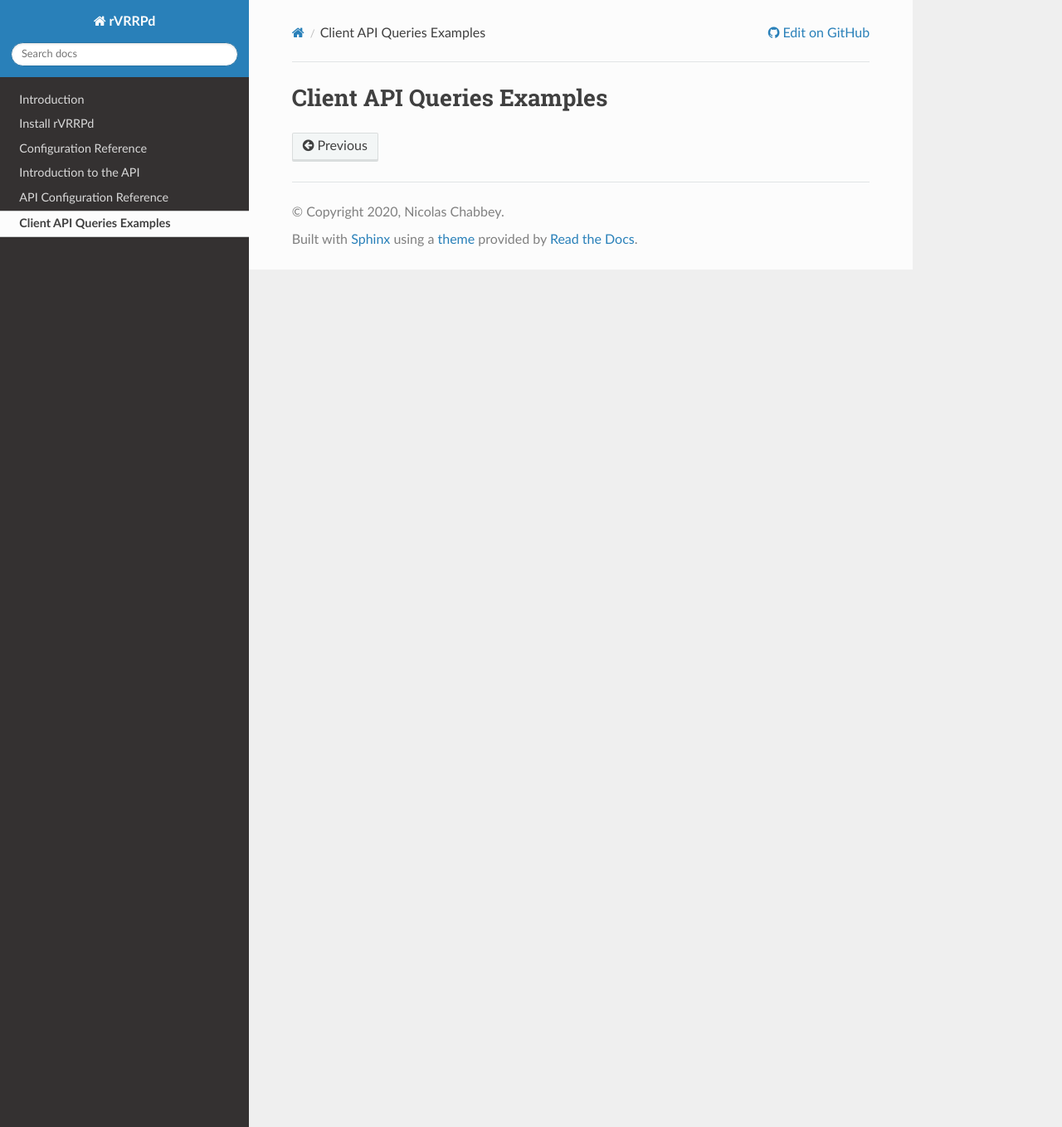
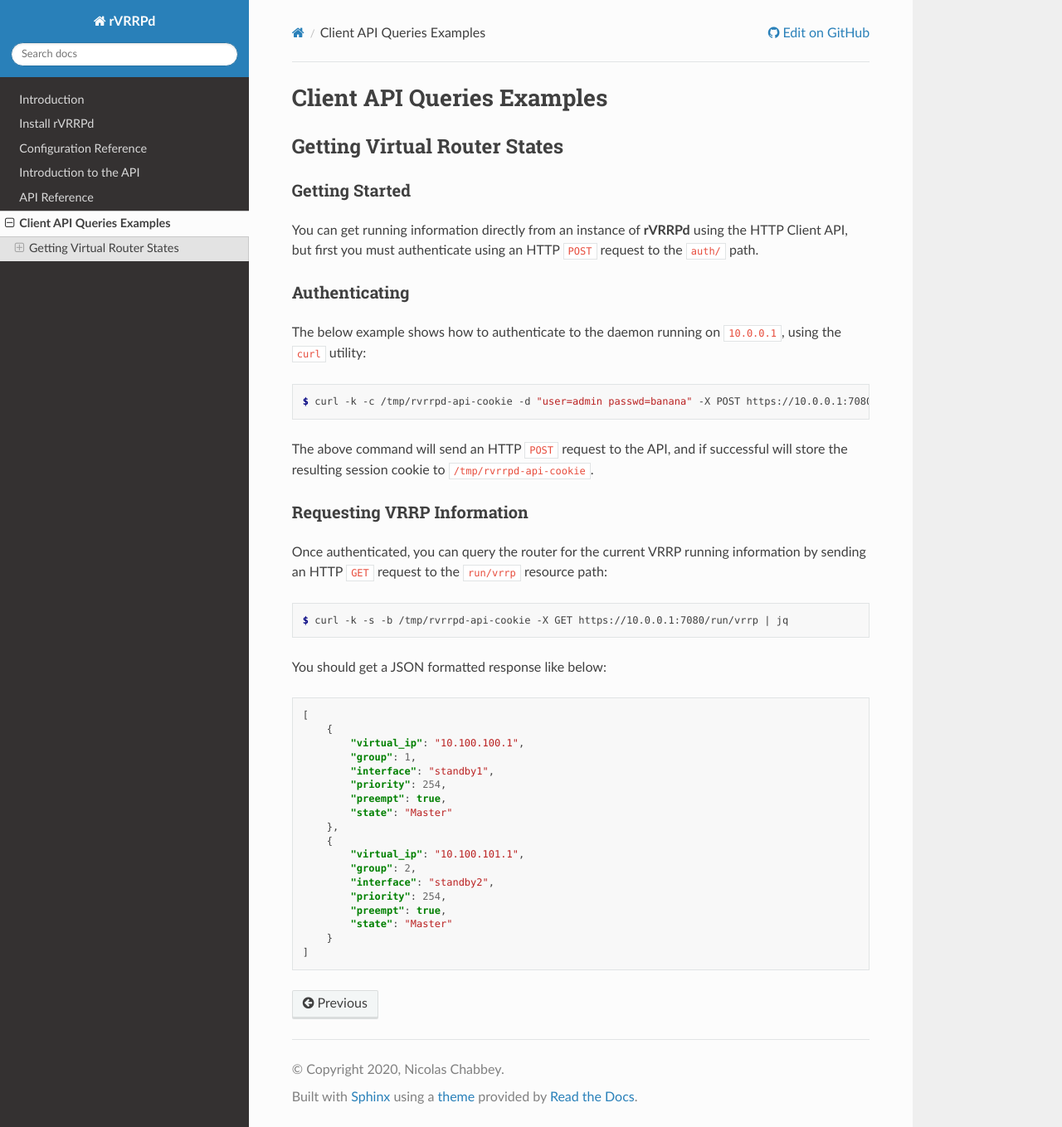
Before and after one commit to e3prom/rVRRPd, a Sphinx documentation site: the page built from docs/api/examples.rst, in a window 1280 px wide and 1359 px high. Shown: the whole window at 83% size. Built offline with Sphinx 7.4.7 and the Read the Docs theme 2.0.0, drawn with Linux system fonts in a browser that asks for light colours.

Commit message:
Updated documentation

```diff
--- a/docs/api/config.rst
+++ /dev/null
@@ -1,4 +0,0 @@
-.. _api_config_ref:
-
-API Configuration Reference
-===========================
--- a/docs/api/examples.rst
+++ b/docs/api/examples.rst
@@ -2,3 +2,57 @@
 
 Client API Queries Examples
 ===========================
+
+Getting Virtual Router States
+-----------------------------
+Getting Started
+^^^^^^^^^^^^^^^
+You can get running information directly from an instance of **rVRRPd** using
+the HTTP Client API, but first you must authenticate using an HTTP ``POST``
+request to the ``auth/`` path.
+
+Authenticating
+^^^^^^^^^^^^^^
+The below example shows how to authenticate to the daemon running on
+``10.0.0.1``, using the ``curl`` utility:
+
+.. code-block:: console
+
+    $ curl -k -c /tmp/rvrrpd-api-cookie -d "user=admin passwd=banana" -X POST https://10.0.0.1:7080/auth
+
+The above command will send an HTTP ``POST`` request to the API, and if
+successful will store the resulting session cookie to
+``/tmp/rvrrpd-api-cookie``.
+
+Requesting VRRP Information
+^^^^^^^^^^^^^^^^^^^^^^^^^^^
+Once authenticated, you can query the router for the current VRRP running
+information by sending an HTTP ``GET`` request to the ``run/vrrp`` resource
+path:
+
+.. code-block:: console
+
+    $ curl -k -s -b /tmp/rvrrpd-api-cookie -X GET https://10.0.0.1:7080/run/vrrp | jq
+
+You should get a JSON formatted response like below:
+
+.. code-block:: json
+
+    [
+        {
+            "virtual_ip": "10.100.100.1",
+            "group": 1,
+            "interface": "standby1",
+            "priority": 254,
+            "preempt": true,
+            "state": "Master"
+        },
+        {
+            "virtual_ip": "10.100.101.1",
+            "group": 2,
+            "interface": "standby2",
+            "priority": 254,
+            "preempt": true,
+            "state": "Master"
+        }
+    ]
--- a/docs/config/install.rst
+++ b/docs/config/install.rst
@@ -35,8 +35,8 @@ a stable release of the daemon and its utilities:
 
 .. _dependencies:
 
-Build Dependencies
-^^^^^^^^^^^^^^^^^^
+Building Dependencies
+^^^^^^^^^^^^^^^^^^^^^
 To build **rVRRPd** from source you must have several programs and libraries installed on your system (preferrably system-wide):
  * Rust `Cargo <https://doc.rust-lang.org/cargo/getting-started/installation.html>`_ (v1.33.0 or later), \
    to build the project and its related dependencies (crates).
--- a/docs/config/reference.rst
+++ b/docs/config/reference.rst
@@ -2,7 +2,6 @@
 
 Configuration Reference
 =======================
-
 
 General Directives
 ------------------
--- a/docs/index.rst
+++ b/docs/index.rst
@@ -68,7 +68,7 @@ responses.
    :maxdepth: 2
 
    api/intro
-   api/config
+   api/reference
    api/examples
 
 Additional resources
```
Also changed, not shown: docs/api/reference.rst (added, +8 -0 lines).
